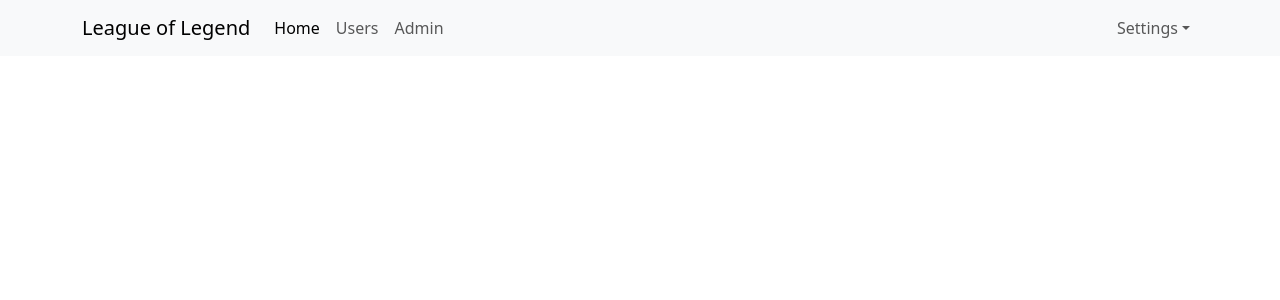
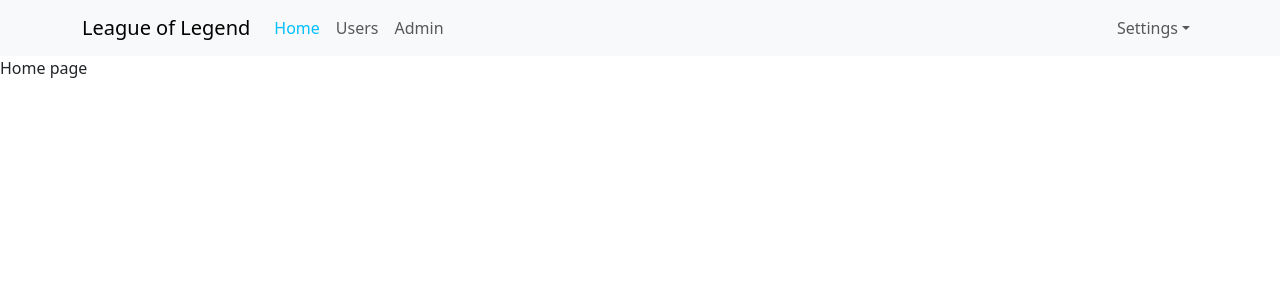
Before and after one commit to BeQuang/React_Hook_Hoi_Dan_IT, a React (Create React App) app: page / in a window 1280 px wide. Shown: the top 300 px of the page. Built offline with nearby package versions, Linux system fonts and the light colour scheme.

Commit message:
Index Routes

```diff
--- a/src/components/Header/Header.js
+++ b/src/components/Header/Header.js
@@ -10,7 +10,10 @@ const Header = () => {
   return (
     <Navbar expand="lg" className="bg-body-tertiary">
       <Container>
-        <Navbar.Brand href="#home">League of Legend</Navbar.Brand>
+        {/* <Navbar.Brand href="#home">League of Legend</Navbar.Brand> */}
+        <NavLink to="/" className="navbar-brand">
+          League of Legend
+        </NavLink>
         <Navbar.Toggle aria-controls="basic-navbar-nav" />
         <Navbar.Collapse id="basic-navbar-nav">
           <Nav className="me-auto">
@@ -29,9 +32,9 @@ const Header = () => {
           </Nav>
           <Nav>
             <NavDropdown title="Settings" id="basic-nav-dropdown">
-              <NavDropdown.Item href="#action/3.1">Log in</NavDropdown.Item>
-              <NavDropdown.Item href="#action/3.2">Log out</NavDropdown.Item>
-              <NavDropdown.Item href="#action/3.3">Profile</NavDropdown.Item>
+              <NavDropdown.Item>Log in</NavDropdown.Item>
+              <NavDropdown.Item>Log out</NavDropdown.Item>
+              <NavDropdown.Item>Profile</NavDropdown.Item>
             </NavDropdown>
           </Nav>
         </Navbar.Collapse>
--- a/src/components/Header/Header.scss
+++ b/src/components/Header/Header.scss
@@ -1,7 +1,7 @@
 .navbar-nav {
   .nav-link {
     &.active {
-      color: red;
+      color: #00bfff !important;
     }
   }
 }
--- a/src/index.js
+++ b/src/index.js
@@ -8,6 +8,7 @@ import "bootstrap/dist/css/bootstrap.min.css";
 import { BrowserRouter, Routes, Route } from "react-router-dom";
 import User from "./pages/User/User";
 import Admin from "./pages/Admin/Admin";
+import Home from "./pages/Home/Home";
 
 const root = ReactDOM.createRoot(document.getElementById("root"));
 root.render(
@@ -16,6 +17,7 @@ root.render(
       <BrowserRouter>
         <Routes>
           <Route path="/" element={<App />}>
+            <Route index element={<Home />} />
             <Route path="users" element={<User />} />
             <Route path="admins" element={<Admin />} />
           </Route>
--- /dev/null
+++ b/src/pages/Home/Home.js
@@ -0,0 +1,5 @@
+function Home() {
+  return <div>Home page</div>;
+}
+
+export default Home;
```
